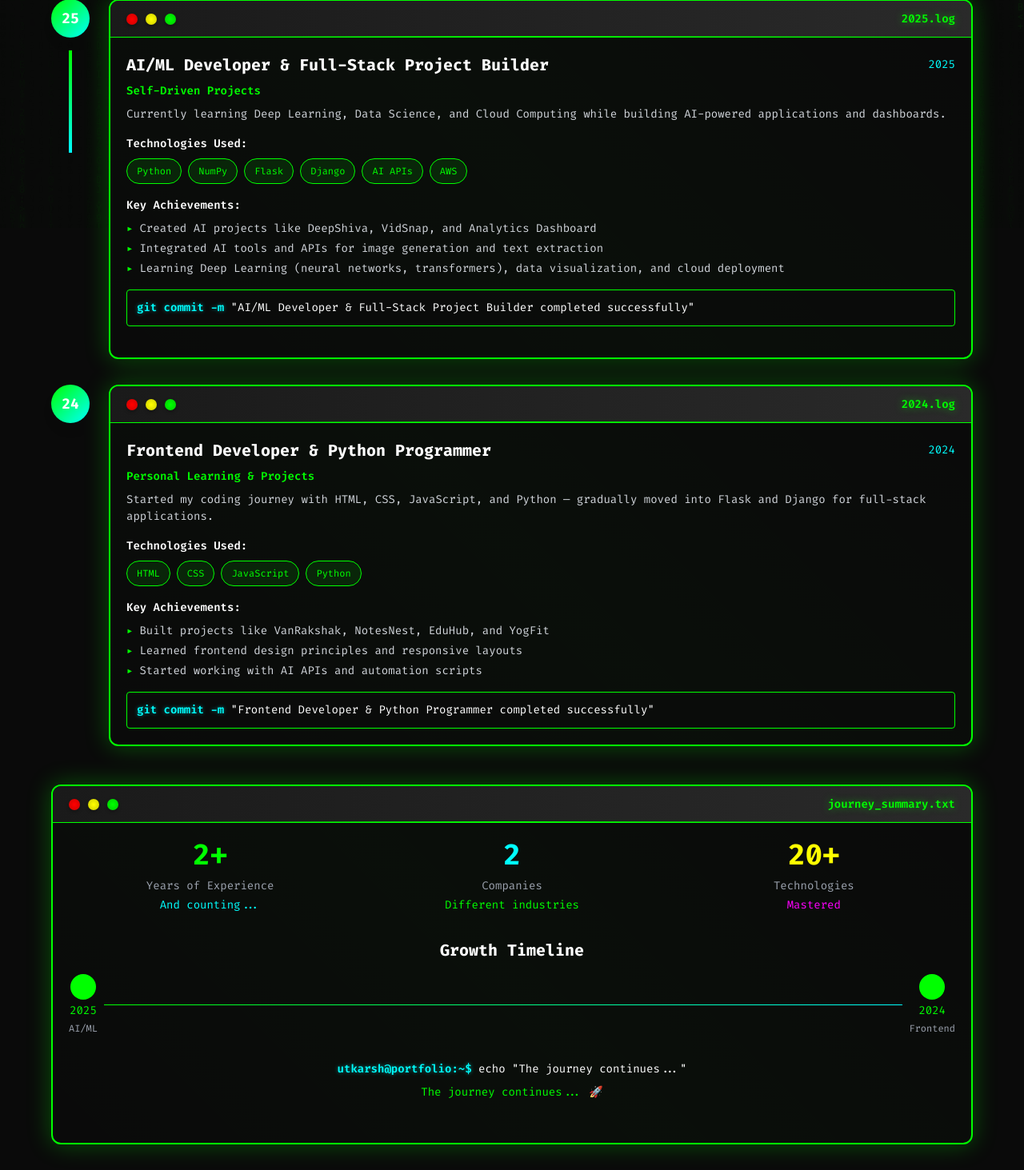
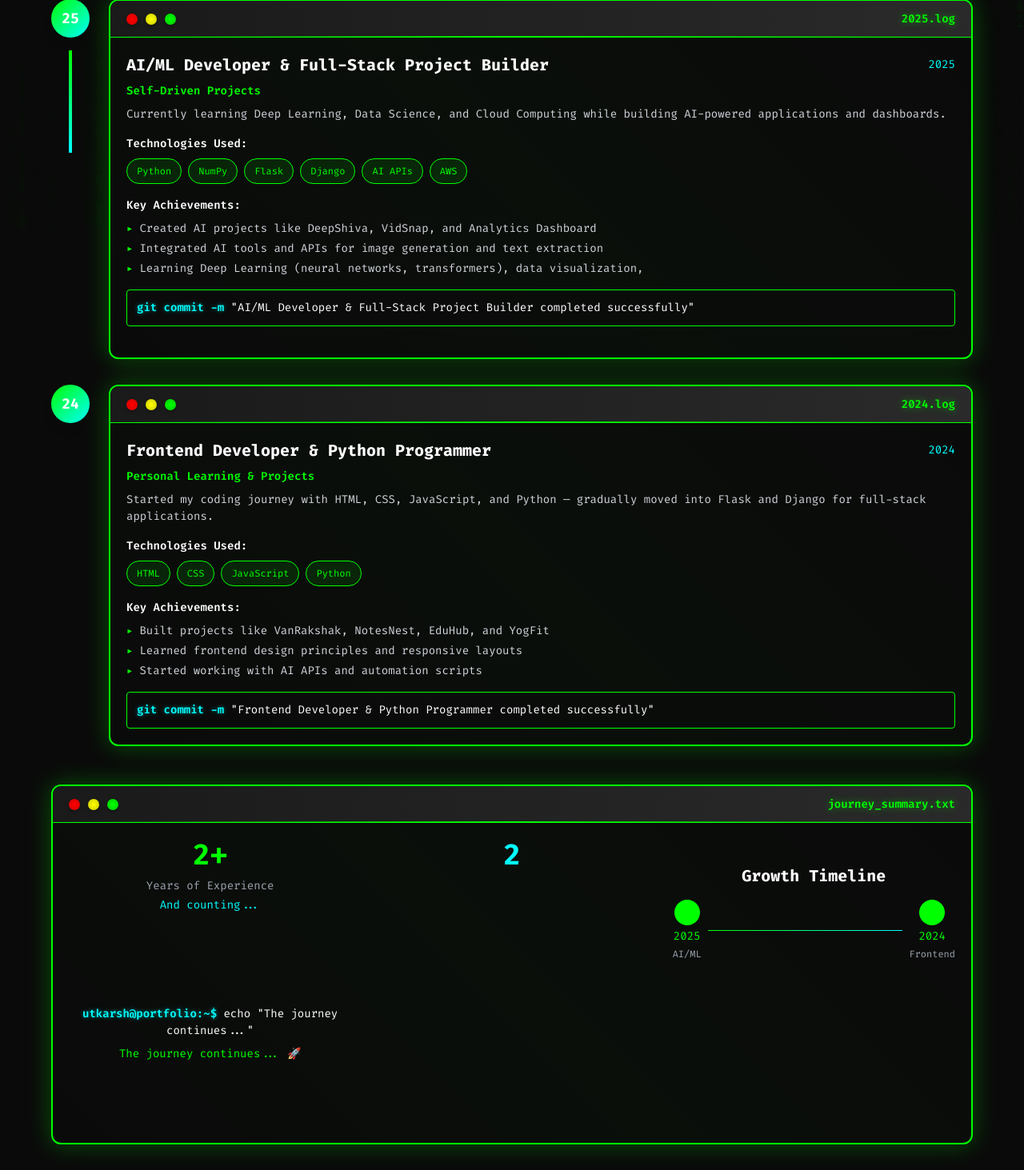
Before and after one commit to dimriutkarsh/Terminal-Portfolio, a Flask app: page /journey in a window 1280 px wide. Shown: the part 515-1978 px from the top of the page at 80% size. Run offline with Flask 2, Linux system fonts and the light colour scheme; some libraries are stand-ins or nearby versions.

Commit message:
removed journey and updated skills commit

```diff
--- a/main.py
+++ b/main.py
@@ -26,7 +26,7 @@ PORTFOLIO_DATA = {
     "skills": {
        "frontend": [
       { "name": "HTML5", "level": 90, "icon": "🌐" },
-      { "name": "CSS3", "level": 65, "icon": "🎨" },
+      { "name": "CSS3", "level": 60, "icon": "🎨" },
       { "name": "JavaScript", "level": 50, "icon": "⚡" },
       { "name": "Responsive Design", "level": 88, "icon": "📱" }
     ],
@@ -38,14 +38,17 @@ PORTFOLIO_DATA = {
     ],
     "ai_ml_programming": [
       { "name": "C Programming", "level": 75, "icon": "💻" },
-      { "name": "NumPy", "level": 70, "icon": "🔢" },
-      { "name": "AI Tools Integration", "level": 85, "icon": "🤖" },
-      { "name": "Data Analysis", "level": 65, "icon": "📊" }
+      { "name": "NumPy", "level": 50, "icon": "🔢" },
+      { "name": "Pandas", "level": 55, "icon": "�"},
+      { "name": "Matplotlib", "level": 55, "icon": "�"},
+      { "name": "AI Tools Integration", "level": 65, "icon": "🤖" },
+      { "name": "Data Analysis", "level": 60, "icon": "📊" }
     ],
         "tools": [
-            {"name": "Git", "level": 65, "icon": "🔧"},
+            {"name": "Git/Github", "level": 55, "icon": "🔧"},
             {"name": "AI-Tools", "level": 75, "icon": "🐼"},
             {"name": "NO-code/Low-code", "level": 75, "icon": "🍃"},
+            {"name": "Gen AI Tools ", "level": 80, "icon": "🤖"},
             # {"name": "Docker", "level": 70, "icon": "🐳"},
             # {"name": "AWS", "level": 65, "icon": "☁️"},
             # {"name": "PostgreSQL", "level": 80, "icon": "🐘"},
@@ -248,7 +251,7 @@ PORTFOLIO_DATA = {
     "achievements": [
       "Created AI projects like DeepShiva, VidSnap, and Analytics Dashboard",
       "Integrated AI tools and APIs for image generation and text extraction",
-      "Learning Deep Learning (neural networks, transformers), data visualization, and cloud deployment"
+      "Learning Deep Learning (neural networks, transformers), data visualization,"
     ]
   },
   {
@@ -272,7 +275,6 @@ TERMINAL_COMMANDS = {
     "about": "Display detailed information about me",
     "projects": "View my portfolio projects",
     "skills": "Check out my technical skills",
-    "journey": "View my career journey",
     "contact": "Get in touch with me",
     "resume": "Download my resume",
     "ls": "List available sections",
--- a/templates/journey.html
+++ b/templates/journey.html
@@ -129,17 +129,9 @@
                     <!-- Companies Worked -->
                     <div class="text-center">
                         <div class="text-4xl font-bold text-terminal-cyan mb-2">{{ journey|length }}</div>
-                        <div class="text-gray-400">Companies</div>
-                        <div class="text-terminal-green text-sm mt-1">Different industries</div>
+                        <div class="text-gray-400"></div>
+                        <div class="text-terminal-green text-sm mt-1"></div>
                     </div>
-
-                    <!-- Technologies Learned -->
-                    <div class="text-center">
-                        <div class="text-4xl font-bold text-terminal-yellow mb-2">20+</div>
-                        <div class="text-gray-400">Technologies</div>
-                        <div class="text-terminal-purple text-sm mt-1">Mastered</div>
-                    </div>
-                </div>
 
                 <!-- Growth Timeline -->
                 <div class="mt-8">
```
